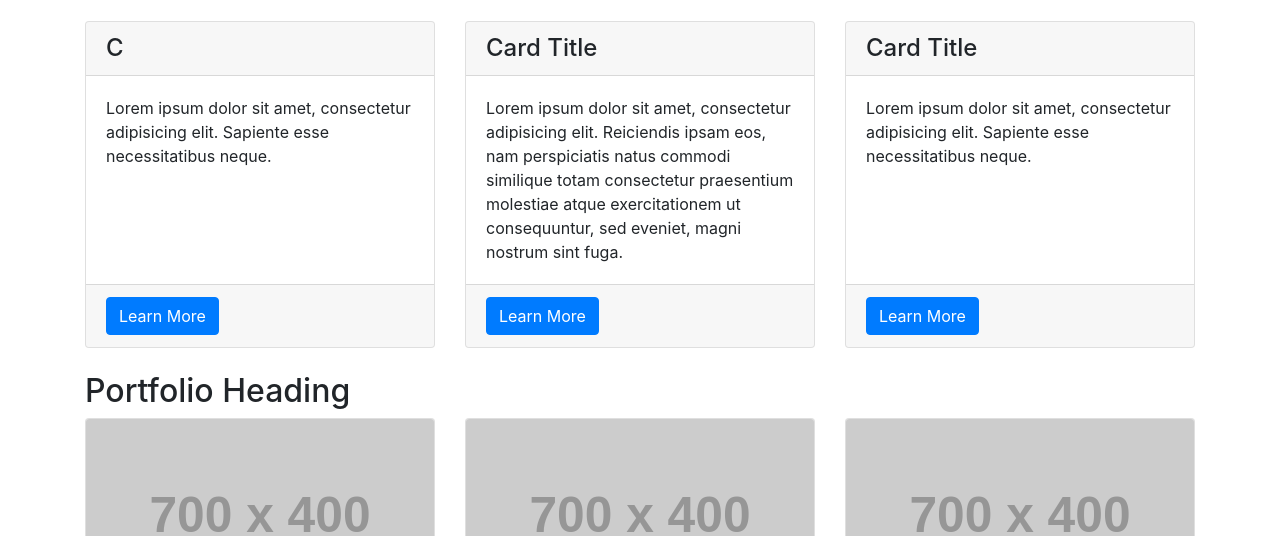
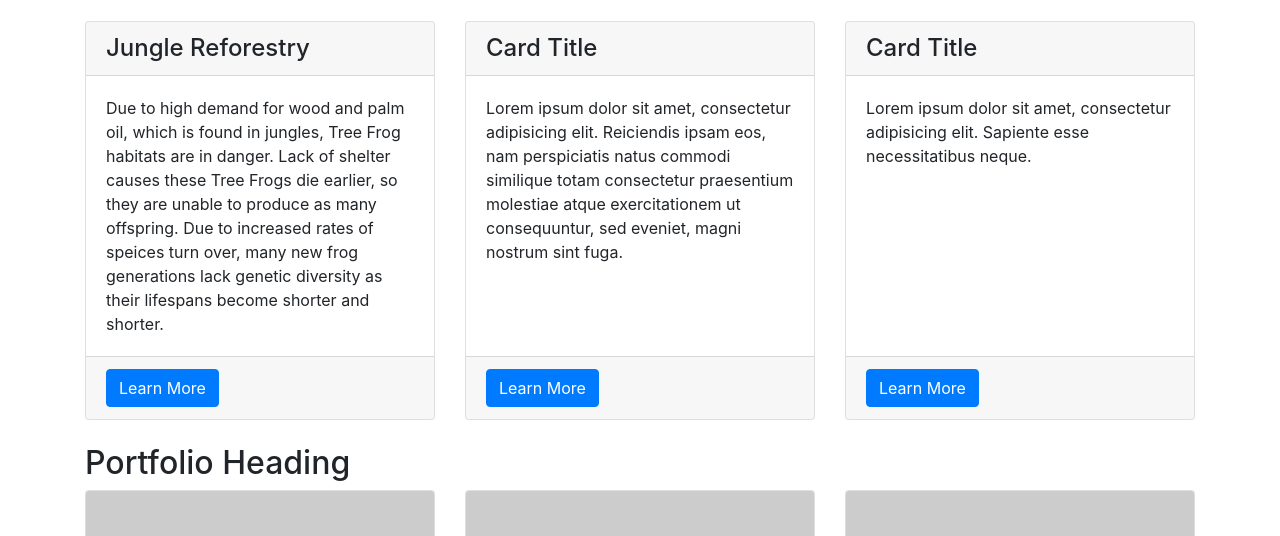
Before and after one commit to jamietmetz/jamietmetz.github.io, a website: page index.html in a window 1280 px wide. Shown: the part 651-1187 px from the top of the page. Drawn offline with Linux system fonts and the light colour scheme; placeholder pictures from the web are drawn by us.

Commit message:
new cube

```diff
--- a/index.html
+++ b/index.html
@@ -127,9 +127,9 @@
     <div class="row">
       <div class="col-lg-4 mb-4">
         <div class="card h-100">
-          <h4 class="card-header">C</h4>
+          <h4 class="card-header">Jungle Reforestry</h4>
           <div class="card-body">
-            <p class="card-text">Lorem ipsum dolor sit amet, consectetur adipisicing elit. Sapiente esse necessitatibus neque.</p>
+            <p class="card-text">Due to high demand for wood and palm oil, which is found in jungles, Tree Frog habitats are in danger. Lack of shelter causes these Tree Frogs die earlier, so they are unable to produce as many offspring. Due to increased rates of speices turn over, many new frog generations lack genetic diversity as their lifespans become shorter and shorter.</p>
           </div>
           <div class="card-footer">
             <a href="#" class="btn btn-primary">Learn More</a>
```
